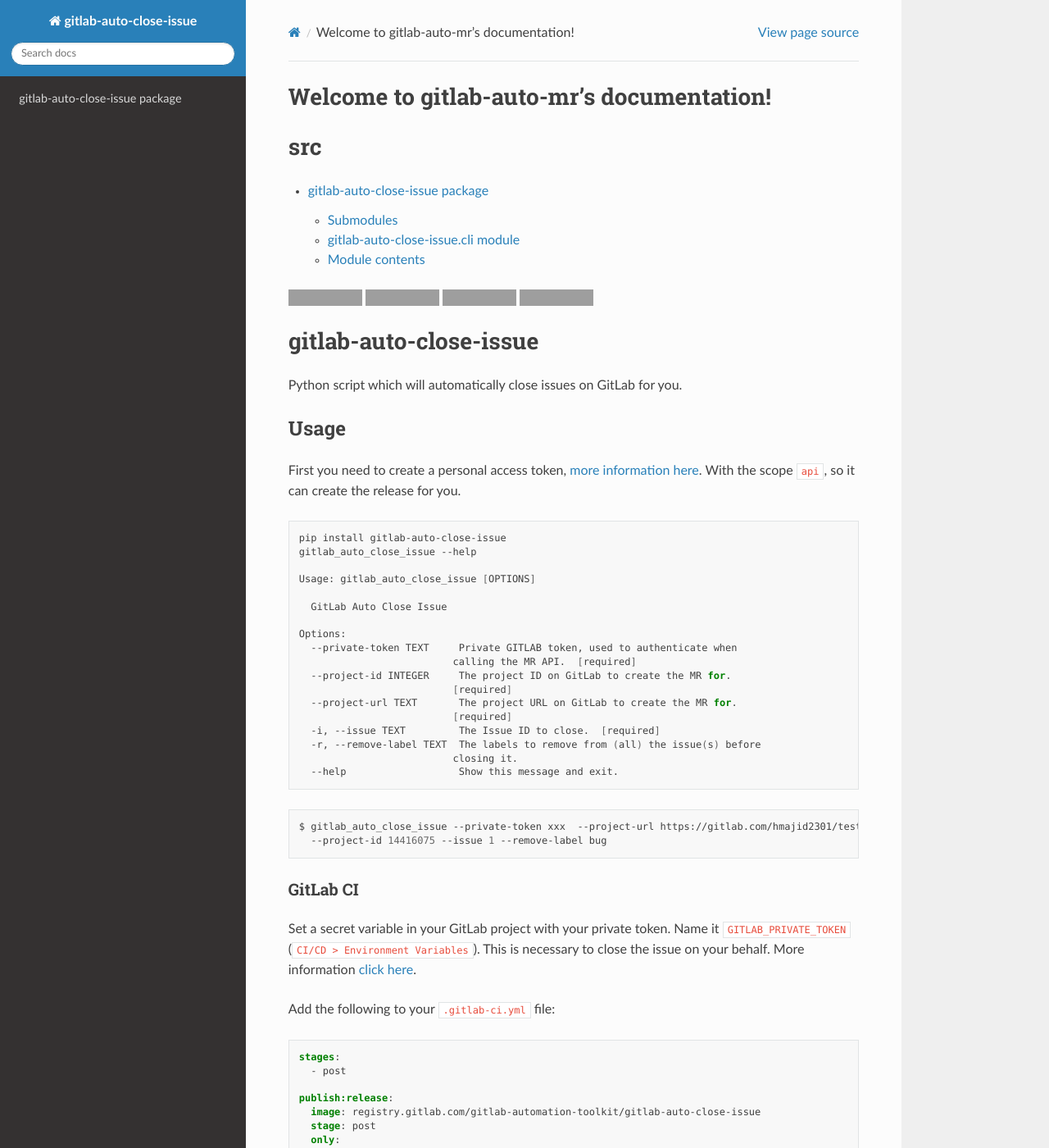
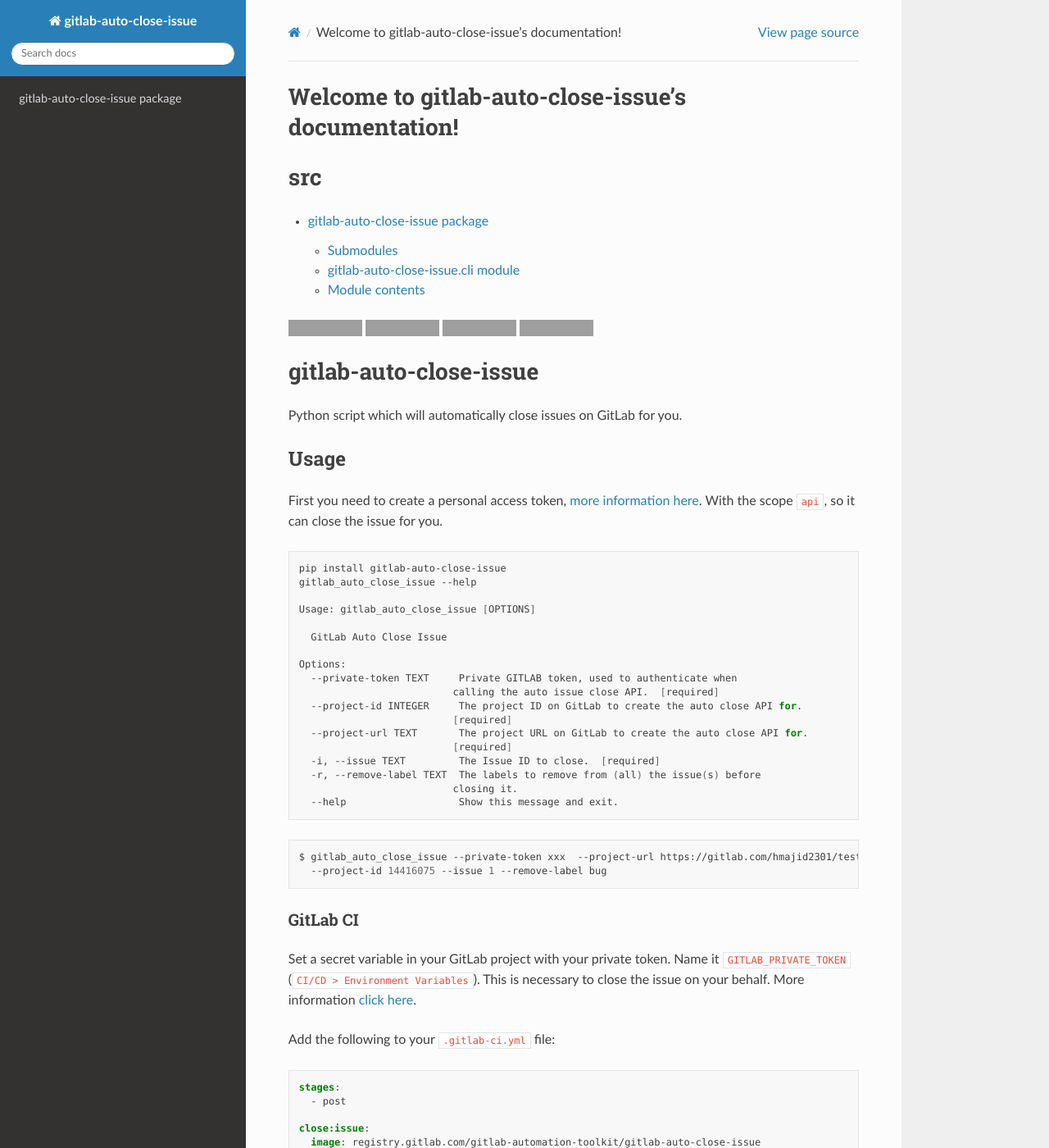
Before and after one commit to hmajid2301/gitlab-auto-close-issue, a Sphinx documentation site: the page built from docs/source/index.rst, in a window 1280 px wide and 1400 px high. Shown: the whole window at 82% size. Built offline with Sphinx 7.4.7 and the Read the Docs theme 2.0.0, drawn with Linux system fonts in a browser that asks for light colours; grey boxes are pictures that could not be loaded.

Commit message:
:memo: Typos in the Docs
Was talking about MRs when this script uses the auto close API. Updated
all docs and docstrings.

```diff
--- a/README.rst
+++ b/README.rst
@@ -23,7 +23,7 @@
 -----
 
 First you need to create a personal access token, `more information here
-<https://docs.gitlab.com/ee/user/profile/personal_access_tokens.html>`_. With the scope ``api``, so it can create the release for you.
+<https://docs.gitlab.com/ee/user/profile/personal_access_tokens.html>`_. With the scope ``api``, so it can close the issue for you.
 
 .. code-block:: bash
 
@@ -36,10 +36,10 @@
 
   Options:
     --private-token TEXT     Private GITLAB token, used to authenticate when
-                            calling the MR API.  [required]
-    --project-id INTEGER     The project ID on GitLab to create the MR for.
+                            calling the auto issue close API.  [required]
+    --project-id INTEGER     The project ID on GitLab to create the auto close API for.
                             [required]
-    --project-url TEXT       The project URL on GitLab to create the MR for.
+    --project-url TEXT       The project URL on GitLab to create the auto close API for.
                             [required]
     -i, --issue TEXT         The Issue ID to close.  [required]
     -r, --remove-label TEXT  The labels to remove from (all) the issue(s) before
@@ -65,11 +65,9 @@
   stages:
     - post
 
-  publish:release:
+  close:issue:
     image: registry.gitlab.com/gitlab-automation-toolkit/gitlab-auto-close-issue
     stage: post
-    only:
-      - /^release/.*$/
     before_script: []
     script:
       - gitlab_auto_close_issue --issue 1 --remove-label "Doing" --remove-label "To Do"
--- a/docs/source/conf.py
+++ b/docs/source/conf.py
@@ -23,7 +23,7 @@
 author = "Haseeb Majid"
 
 # The full version, including alpha/beta/rc tags
-release = "0.5.2"
+release = "0.1.1"
 
 
 # -- General configuration ---------------------------------------------------
--- a/docs/source/index.rst
+++ b/docs/source/index.rst
@@ -1,9 +1,9 @@
-.. gitlab-auto-mr documentation master file, created by
+.. gitlab-auto-close-issue documentation master file, created by
    sphinx-quickstart on Fri Apr 12 20:42:41 2019.
    You can adapt this file completely to your liking, but it should at least
    contain the root `toctree` directive.
 
-Welcome to gitlab-auto-mr's documentation!
+Welcome to gitlab-auto-close-issue's documentation!
 ==========================================
 
 .. toctree::
--- a/setup.cfg
+++ b/setup.cfg
@@ -1,5 +1,5 @@
 [bumpversion]
-current_version = 0.1.0
+current_version = 0.1.1
 commit = False
 tag = False
 
--- a/setup.py
+++ b/setup.py
@@ -3,7 +3,7 @@
 
 setup(
     name="gitlab-auto-close-issue",
-    version="0.1.0 ",
+    version="0.1.1 ",
     description="Python script which will automatically close issues on GitLab for you.",
     long_description=open("README.rst").read(),
     long_description_content_type="text/x-rst",
```
Also changed, not shown: CHANGELOG.md (+4 -0 lines), 1 other file.
